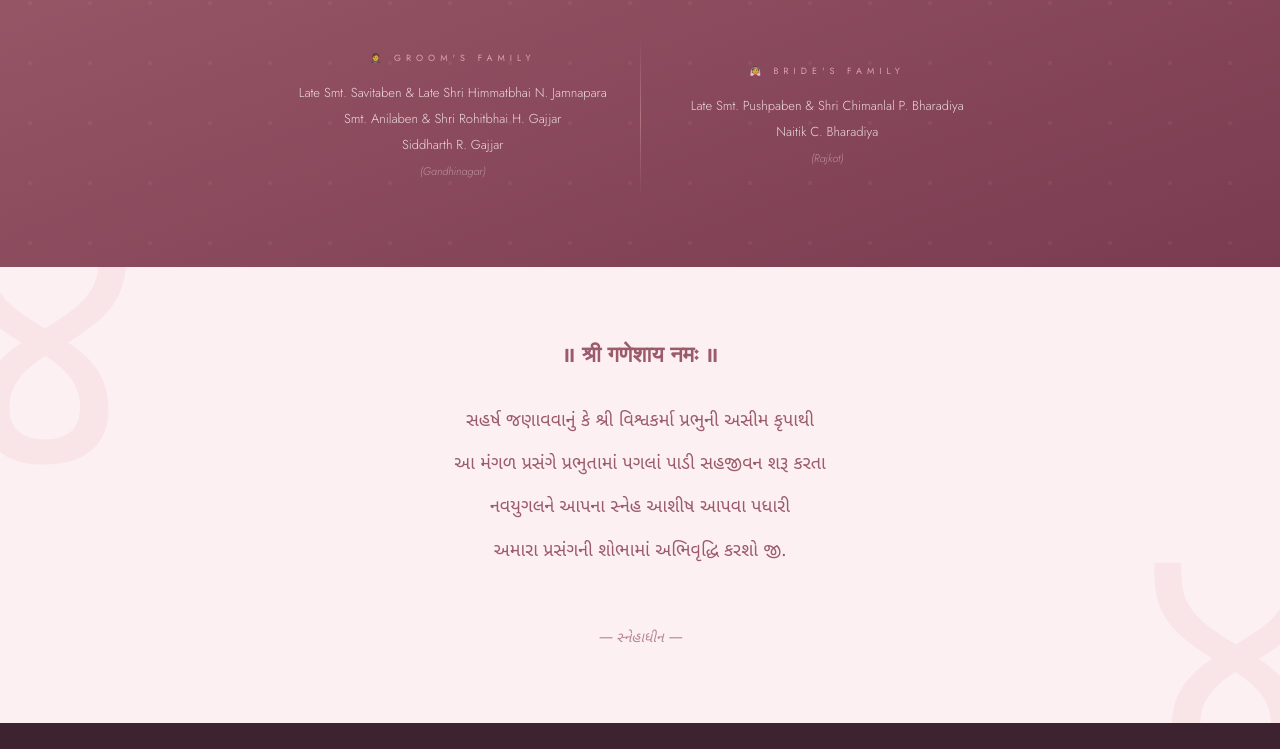
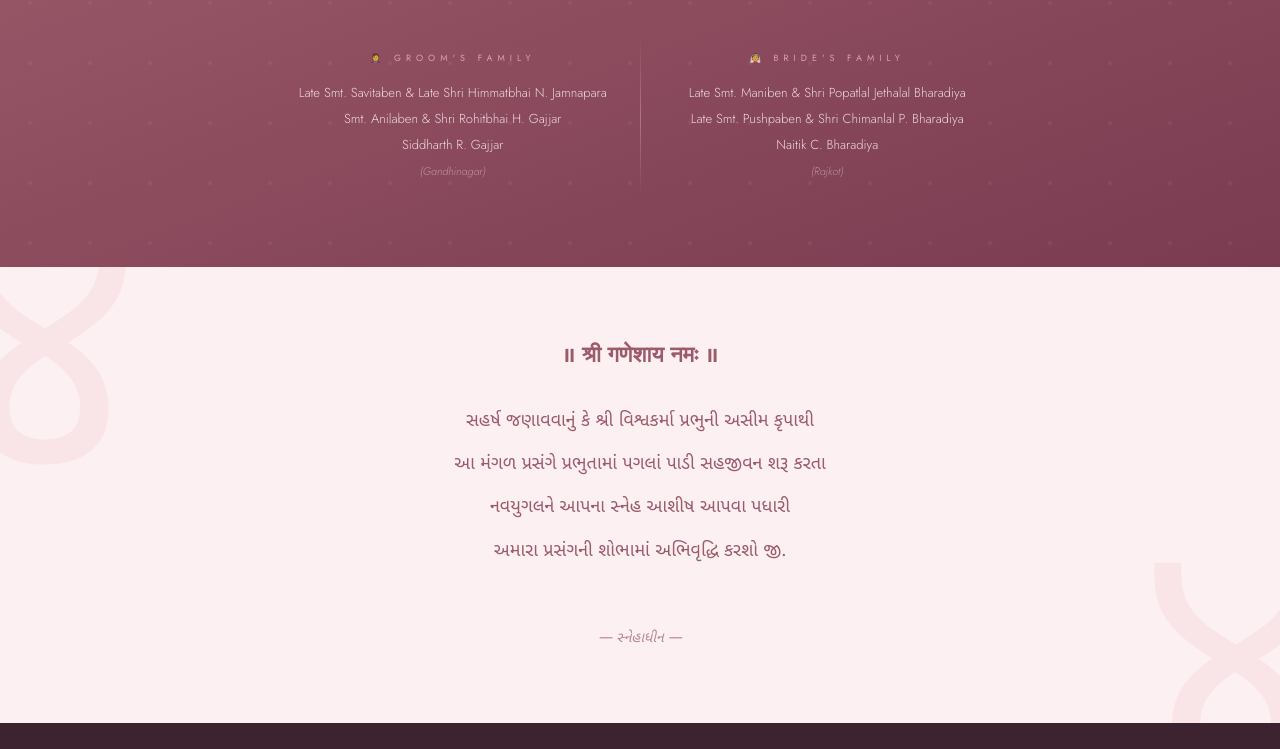
Before and after one commit to Jay18AI/Jay-Priyanka-Reception, a plain HTML site: page index.html in a window 1280 px wide. Shown: the part 2383-3132 px from the top of the page. Drawn offline with Linux system fonts and the light colour scheme; a web font is replaced by a local one.

Commit message:
Update index.html

```diff
--- a/index.html
+++ b/index.html
@@ -783,6 +783,7 @@ body {
     <div class="family-col">
       <div class="col-label">👰 Bride's Family</div>
       <div class="family-members">
+        Late Smt. Maniben &amp; Shri Popatlal Jethalal Bharadiya<br/>
         Late Smt. Pushpaben &amp; Shri Chimanlal P. Bharadiya<br/>
         Naitik C. Bharadiya<br/>
         <em style="font-size:11px;opacity:0.5">(Rajkot)</em>
```
